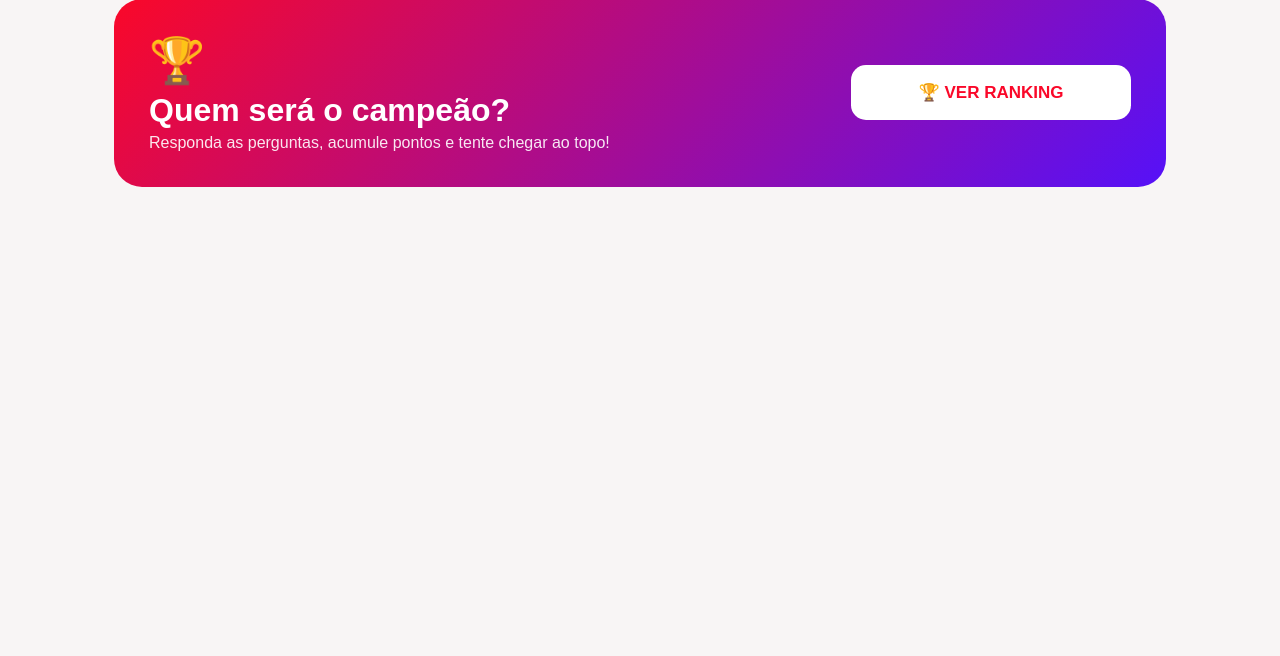
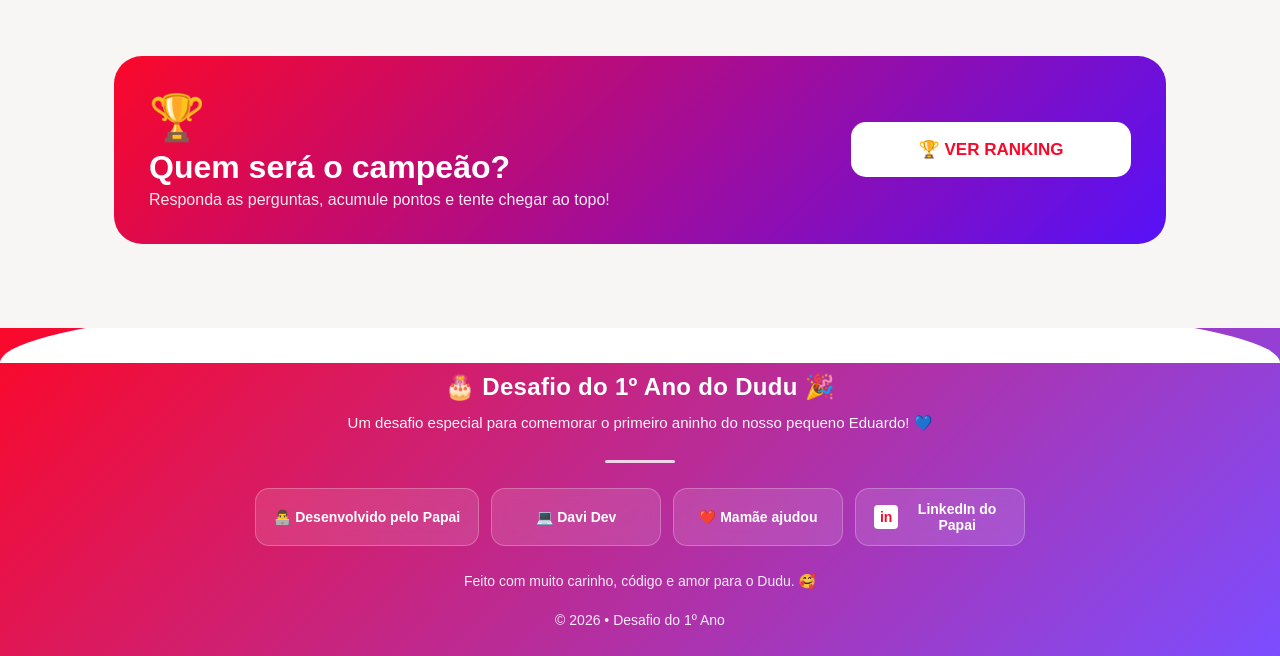
Before and after one commit to davimj99/DESAFIO-1-ANO, a Django app: page / in a window 1280 px wide. Shown: the part 2181-2837 px from the top of the page. Before the commit the page ends 2368 px from the top, so only its background shows below. Run offline with Django 5.2, Linux system fonts and the light colour scheme.

Commit message:
style: adcionando footer

```diff
--- /dev/null
+++ b/static/css/footer.css
@@ -0,0 +1,323 @@
+/* =====================================
+   FOOTER
+   ===================================== */
+
+.footer {
+    position: relative;
+
+    width: 100%;
+    margin-top: 60px;
+    padding: 45px 20px 25px;
+
+    box-sizing: border-box;
+
+    background:
+        linear-gradient(
+            135deg,
+            var(--primary),
+            #7c4dff
+        );
+
+    color: #ffffff;
+
+    text-align: center;
+
+    overflow: hidden;
+}
+
+
+/* Decoração superior */
+
+.footer::before {
+    content: "";
+
+    position: absolute;
+
+    top: -35px;
+    left: 0;
+
+    width: 100%;
+    height: 70px;
+
+    background: #ffffff;
+
+    border-radius: 50% 50% 0 0 / 100% 100% 0 0;
+}
+
+
+/* Conteúdo */
+
+.footer-content {
+    position: relative;
+
+    max-width: 900px;
+
+    margin: 0 auto;
+
+    z-index: 1;
+}
+
+
+/* Título */
+
+.footer-title {
+    margin: 0 0 10px;
+
+    font-size: 24px;
+    font-weight: 800;
+
+    letter-spacing: 0.3px;
+}
+
+
+/* Descrição */
+
+.footer-description {
+    max-width: 600px;
+
+    margin: 0 auto 25px;
+
+    font-size: 15px;
+    line-height: 1.6;
+
+    opacity: 0.95;
+}
+
+
+/* Linha */
+
+.footer-line {
+    width: 70px;
+    height: 3px;
+
+    margin: 25px auto;
+
+    border-radius: 10px;
+
+    background: rgba(255, 255, 255, 0.8);
+}
+
+
+/* Créditos */
+
+.footer-credits {
+    display: flex;
+
+    justify-content: center;
+    align-items: stretch;
+
+    gap: 12px;
+
+    flex-wrap: wrap;
+
+    margin: 25px 0;
+}
+
+
+/* Cada crédito */
+
+.credit {
+    display: flex;
+
+    align-items: center;
+    justify-content: center;
+
+    min-width: 170px;
+
+    padding: 12px 18px;
+
+    border: 1px solid rgba(255, 255, 255, 0.25);
+
+    border-radius: 14px;
+
+    background: rgba(255, 255, 255, 0.12);
+
+    backdrop-filter: blur(8px);
+
+    font-size: 14px;
+    font-weight: 600;
+
+    transition:
+        transform 0.2s ease,
+        background 0.2s ease;
+}
+
+
+/* Efeito no computador */
+
+@media (hover: hover) {
+
+    .credit:hover {
+        transform: translateY(-4px);
+
+        background: rgba(255, 255, 255, 0.2);
+    }
+
+}
+
+
+/* Mensagem */
+
+.footer-love {
+    margin: 18px 0 0;
+
+    font-size: 14px;
+    line-height: 1.5;
+
+    opacity: 0.9;
+}
+
+
+/* Copyright */
+
+.footer-copy {
+    margin-top: 25px;
+
+    padding-top: 18px;
+
+    border-top: 1px solid rgba(255, 255, 255, 0.2);
+
+    font-size: 12px;
+
+    opacity: 0.75;
+}
+
+
+/* =====================================
+   CELULAR
+   ===================================== */
+
+@media (max-width: 600px) {
+
+    .footer {
+        margin-top: 45px;
+
+        padding:
+            40px
+            15px
+            20px;
+    }
+
+
+    .footer::before {
+        top: -25px;
+
+        height: 50px;
+    }
+
+
+    .footer-title {
+        font-size: 20px;
+    }
+
+
+    .footer-description {
+        font-size: 13px;
+
+        line-height: 1.5;
+    }
+
+
+    .footer-credits {
+        flex-direction: column;
+
+        align-items: center;
+
+        gap: 10px;
+    }
+
+
+    .credit {
+        width: 100%;
+
+        max-width: 280px;
+
+        box-sizing: border-box;
+
+        padding: 11px 15px;
+
+        font-size: 13px;
+    }
+
+
+    .footer-love {
+        font-size: 13px;
+    }
+
+
+    .footer-copy {
+        font-size: 11px;
+    }
+
+}
+
+.credit {
+    text-decoration: none;
+    color: #ffffff;
+}
+
+.linkedin-button {
+    display: flex;
+
+    align-items: center;
+    justify-content: center;
+
+    gap: 10px;
+
+    width: 170px;
+    min-height: 44px;
+
+    padding: 12px 18px;
+
+    box-sizing: border-box;
+
+    border-radius: 14px;
+
+    background: rgba(255, 255, 255, 0.12);
+
+    border: 1px solid rgba(255, 255, 255, 0.25);
+
+    color: #ffffff;
+
+    font-size: 14px;
+    font-weight: 600;
+
+    text-decoration: none;
+
+    backdrop-filter: blur(8px);
+
+    transition:
+        transform 0.2s ease,
+        background 0.2s ease;
+}
+
+.linkedin-icon {
+    display: flex;
+
+    align-items: center;
+    justify-content: center;
+
+    width: 24px;
+    height: 24px;
+
+    flex-shrink: 0;
+
+    border-radius: 4px;
+
+    background: #ffffff;
+
+    color: var(--primary);
+
+    font-size: 14px;
+    font-weight: 900;
+}
+
+@media (hover: hover) {
+
+    .linkedin-button:hover {
+        transform: translateY(-4px);
+
+        background: rgba(255, 255, 255, 0.2);
+    }
+
+}
--- a/templates/base.html
+++ b/templates/base.html
@@ -17,7 +17,30 @@
     </header>
 
 
+{% load static %}
+
+<!DOCTYPE html>
+<html lang="pt-br">
+
+<head>
+    <meta charset="UTF-8">
+    <meta name="viewport" content="width=device-width, initial-scale=1.0">
+    <title>Desafio do 1º Ano 🎉</title>
+
+    <link rel="icon" type="image/x-icon" href="{% static 'images/dudu.favicon.png' %}">
+
+    <link rel="stylesheet" href="{% static 'css/style.css' %}">
+    <link rel="stylesheet" href="{% static 'css/footer.css' %}">
+</head>
+
+<body>
+
+    <header class="top">
+        🎉 DESAFIO DO 1º ANO DO DUDU 🎉
+    </header>
+
     <main class="container">
+
         {% if messages %}
             {% for message in messages %}
                 <div class="msg">
@@ -28,6 +51,66 @@
 
         {% block content %}
         {% endblock %}
+
     </main>
+
+<footer class="footer">
+
+    <div class="footer-content">
+
+        <p class="footer-title">
+            🎂 Desafio do 1º Ano do Dudu 🎉
+        </p>
+
+        <p class="footer-description">
+            Um desafio especial para comemorar o primeiro aninho
+            do nosso pequeno Eduardo! 💙
+        </p>
+
+        <div class="footer-line"></div>
+
+        <div class="footer-credits">
+
+        <a
+            class="credit"
+            href="https://www.linkedin.com/in/davisouza99/"
+            target="_blank"
+            rel="noopener noreferrer"
+        >
+            👨‍💻 Desenvolvido pelo Papai
+        </a>
+
+            <span class="credit">
+                💻 Davi Dev
+            </span>
+
+            <span class="credit">
+                ❤️ Mamãe ajudou
+            </span>
+
+        <a
+            class="linkedin-button"
+            href="https://www.linkedin.com/in/davisouza99/"
+            target="_blank"
+            rel="noopener noreferrer"
+        >
+            <span class="linkedin-icon">in</span>
+            LinkedIn do Papai
+        </a>
+
+        </div>
+
+        <p class="footer-love">
+            Feito com muito carinho, código e amor para o Dudu. 🥰
+        </p>
+
+        <p class="footer-love">
+            © 2026 • Desafio do 1º Ano
+        </p>
+
+    </div>
+
+</footer>
+
 </body>
 </html>
```
